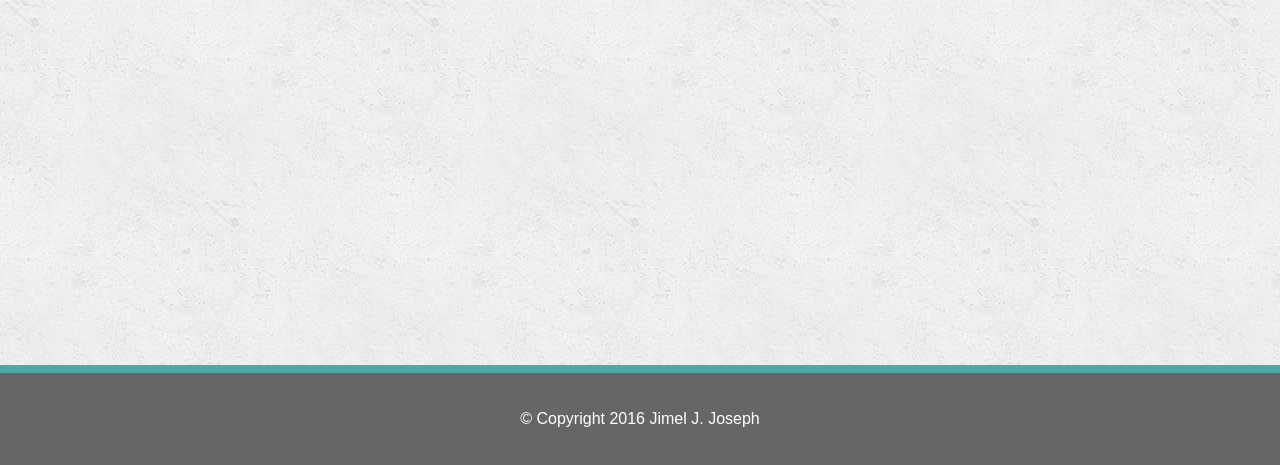
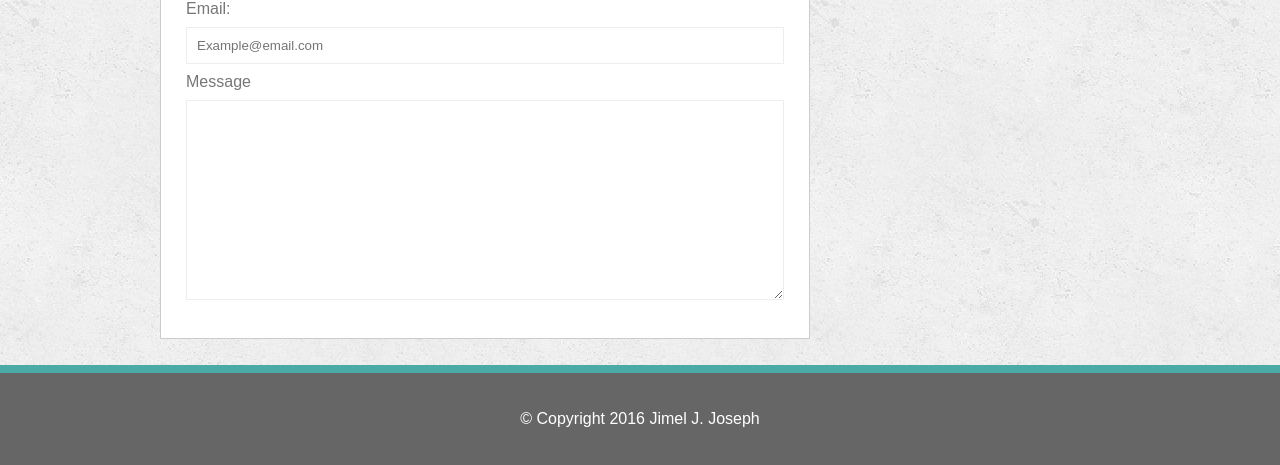
Before and after one commit to jimelj/Basic-Portfolio, a plain HTML site: page contact.html in a window 1280 px wide. Shown: the part 335-800 px from the top of the page. Drawn offline with Linux system fonts and the light colour scheme.

Commit message:
contact complete

```diff
--- a/assets/css/style.css
+++ b/assets/css/style.css
@@ -3,7 +3,9 @@
     color: #777777;
 }
 
-p {
+p,
+a,
+form {
     font-family: 'Arial', 'Helvetica Neue', Helvetica, sans-serif;
 }
 
@@ -129,7 +131,7 @@ h2 {
 }
 
 #main h2 {
-    padding: 20px;
+    padding: 20px 0;
 }
 
 
@@ -165,3 +167,22 @@ a:hover {
 a:active {
     text-decoration: underline;
 }
+
+input {
+    width: 100%;
+    padding: 10px;
+    border: 1px solid #eeeeee;
+}
+
+input[name] {
+    margin: 10px 0;
+}
+
+textarea {
+    width: 100%;
+    height: 200px;
+    padding: 12px 20px;
+    border-color: #eeeeee;
+    padding: 10px;
+    margin: 10px 0;
+}
--- a/contact.html
+++ b/contact.html
@@ -27,7 +27,17 @@
             <div id="main">
                 <h2>Contact</h2>
                 <hr>
-
+                <form>
+                    Name:
+                    <br>
+                    <input type="text" name="firstname" placeholder='John Smith'>
+                    <br> Email:
+                    <br>
+                    <input type="email" name="email" placeholder='Example@email.com'>
+                    <br> Message
+                    <br>
+                    <textarea name="comment"></textarea>
+                </form>
             </div>
             <div id="sidebar">
                 <h2>Connect with me</h2>
```
